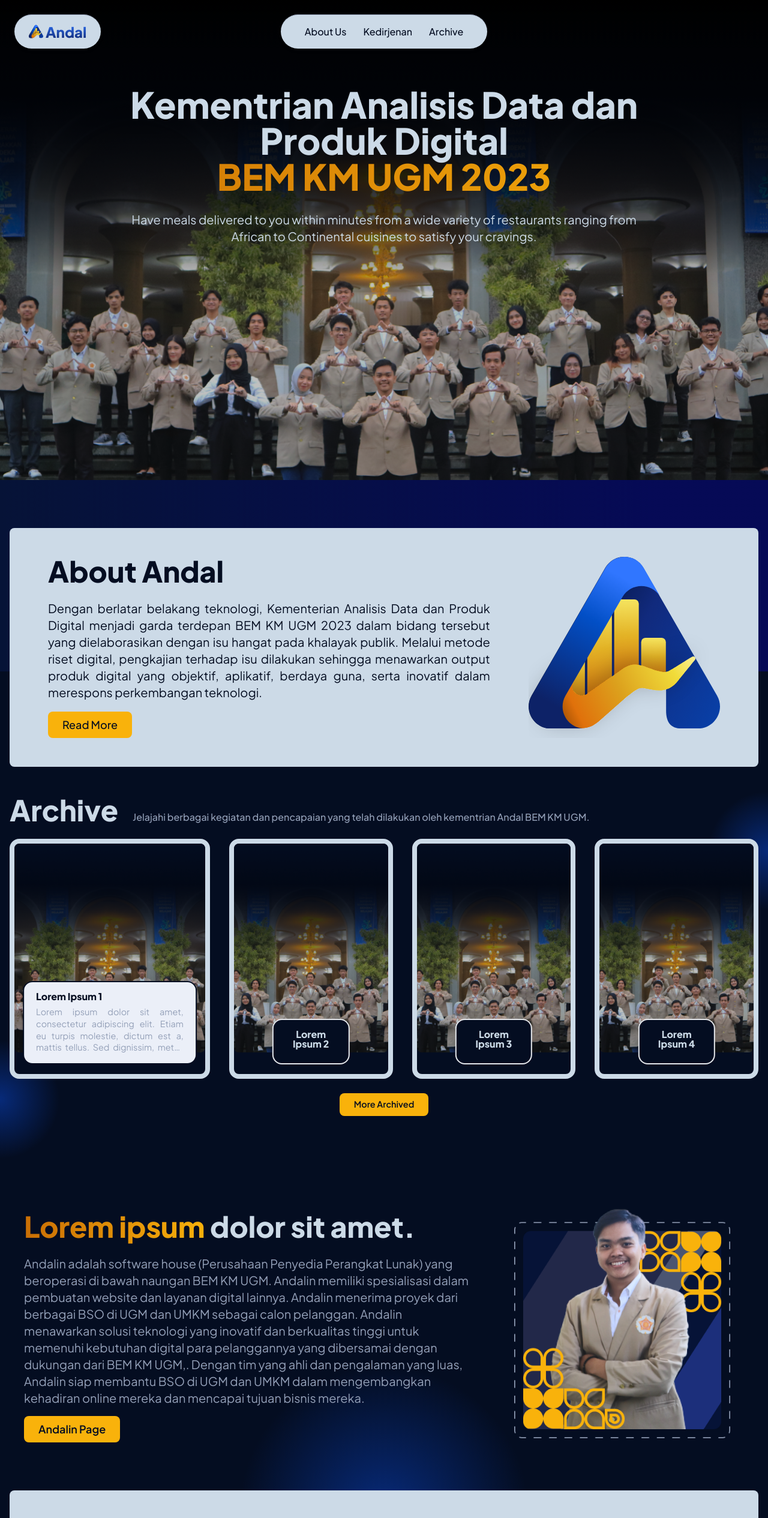
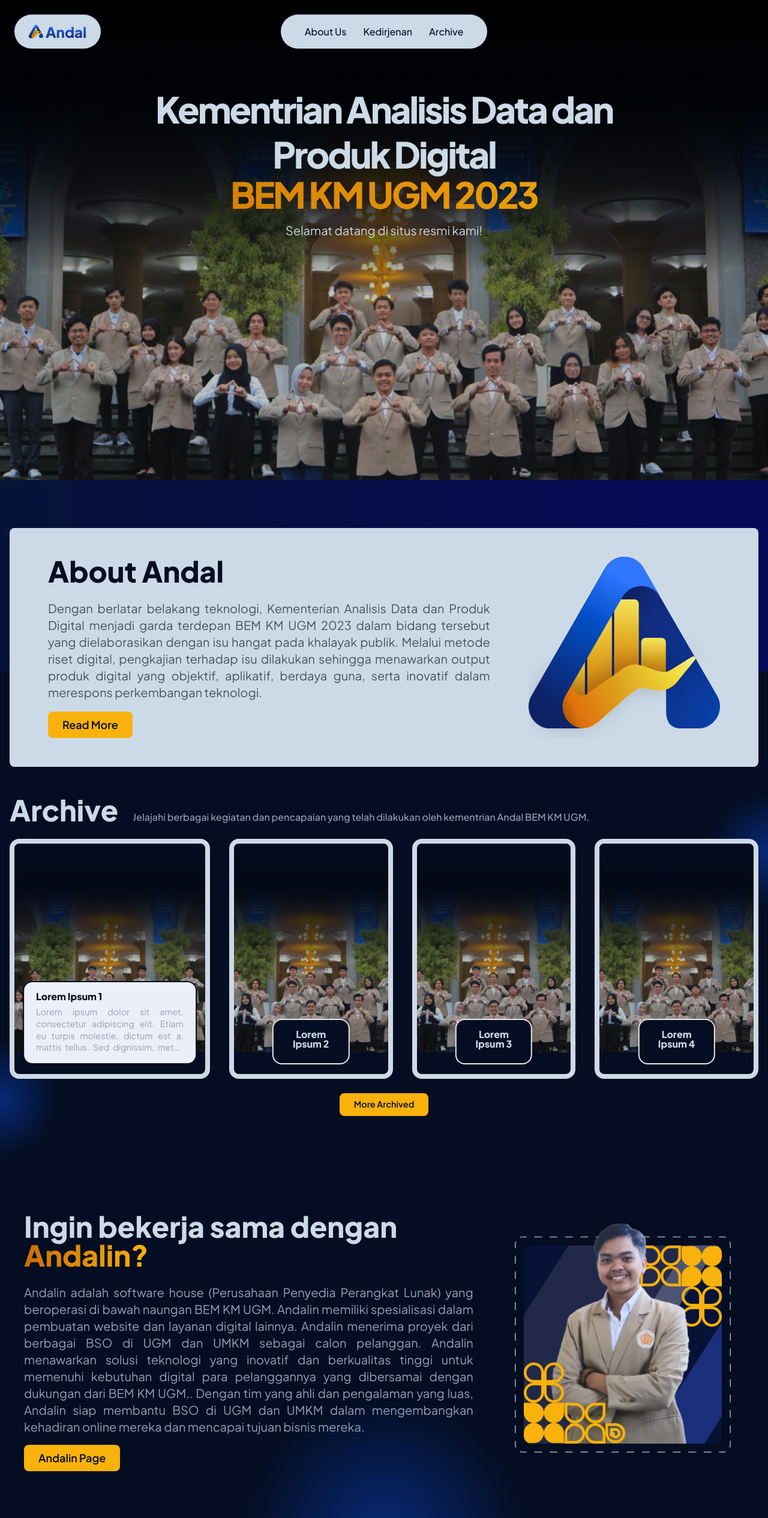
Before and after one commit to PD-Andal-BEM-KM-2022/andal-web, a Next.js app: page / in a window 1280 px wide. Shown: the top 2530 px of the page at 60% size. Built offline with nearby package versions, Linux system fonts and the light colour scheme.

Commit message:
fix - home content & layout

```diff
--- a/src/components/archive/Archives.tsx
+++ b/src/components/archive/Archives.tsx
@@ -473,7 +473,7 @@
               <h2 className="font-extrabold text-4xl leading-none mb-4">
                 {archive.title}
               </h2>
-              <p className="font-medium text-justify pr-4 overflow-auto flex-1 max-h-[72vh]">
+              <p className="font-medium text-justify overflow-auto flex-1 max-h-[72vh]">
                 {archive.description}
               </p>
             </div>
--- a/src/components/home/About.tsx
+++ b/src/components/home/About.tsx
@@ -27,7 +27,7 @@
               <h2 className="hidden lg:inline-block text-andal-darkblue lg:text-5xl font-extrabold mb-6">
                 About Andal
               </h2>
-              <p className="text-andal-darkblue text-ss lg:text-xl leading-tight text-justify max-h-[270px] overflow-auto pr-2 about-home lg:max-h-full">
+              <p className="text-andal-darkgreyblue text-ss lg:text-xl leading-tight text-justify max-h-[270px] overflow-auto pr-2 about-home lg:max-h-full">
                 Dengan berlatar belakang teknologi, Kementerian Analisis Data
                 dan Produk Digital menjadi garda terdepan BEM KM UGM 2023 dalam
                 bidang tersebut yang dielaborasikan dengan isu hangat pada
@@ -38,7 +38,7 @@
               </p>
             </div>
             <Link href="/about">
-              <button className="text-ss font-medium text-andal-darkblue bg-andal-button-orange px-6 py-2 rounded-lg mx-auto block mt-4 lg:text-lg lg:mr-auto lg:ml-0">
+              <button className="text-ss font-semibold text-andal-darkblue bg-andal-button-orange px-6 py-2 rounded-lg mx-auto block mt-4 lg:text-lg lg:mr-auto lg:ml-0">
                 Read More
               </button>
             </Link>
--- a/src/components/home/Hero.tsx
+++ b/src/components/home/Hero.tsx
@@ -1,20 +1,18 @@
 const Hero = () => {
   return (
     <>
-      <main className="bg-[url(/images/hero.png)] bg-no-repeat bg-bottom bg-[length:185%] lg:bg-cover pt-24 lg:pt-36 overflow-hidden h-screen">
-        <div className="relative z-10 leading-snug">
+      <main className="bg-[url(/images/hero.png)] bg-no-repeat bg-bottom bg-[length:250%] lg:bg-cover pt-24 lg:pt-36 overflow-hidden h-screen">
+        <div className="relative z-10">
           <h1 className="text-2xl text-center font-extrabold text-andal-lightblue mx-auto lg:text-6xl">
-            <p className="w-[70%] mx-auto ">
+            <p className="w-[70%] mx-auto tracking-tighter leading-tight">
               Kementrian Analisis Data dan Produk Digital
             </p>
-            <p className="block text-transparent bg-clip-text bg-gradient-to-r from-andal-orange to-andal-yellow">
+            <p className="block text-transparent bg-clip-text bg-gradient-to-r from-andal-orange to-andal-yellow tracking-tighter">
               BEM KM UGM 2023
             </p>
           </h1>
-          <p className="text-ss lg:text-xl text-center mt-7 w-[70%] mx-auto">
-            Have meals delivered to you within minutes from a wide variety of
-            restaurants ranging from African to Continental cuisines to satisfy
-            your cravings.
+          <p className="text-ss lg:text-xl text-center mt-4 whitespace-nowrap mx-auto">
+            Selamat datang di situs resmi kami!
           </p>
         </div>
         <div className="bg-gradient-to-b from-black to-transparent absolute top-0 w-full h-[60vh]" />
--- a/src/components/home/Lead.tsx
+++ b/src/components/home/Lead.tsx
@@ -4,7 +4,7 @@
 const Lead = () => {
   return (
     <>
-      <section className="mt-28 px-10 mb-24 container mx-auto lg:grid lg:grid-cols-[1.3fr_0.7fr] relative lg:gap-x-10 overflow-x-clip overflow-y-visible ">
+      <section className="mt-28 px-10 mb-24 container mx-auto lg:grid lg:grid-cols-[1.3fr_0.7fr] relative lg:gap-x-12 overflow-x-clip overflow-y-visible ">
         <div className="flex relative justify-center lg:order-2 lg:flex lg:items-center mx-10 lg:mx-0">
           <Image
             src="/images/lead-n-bg.png"
@@ -18,12 +18,12 @@
         </div>
         <div className="lg:flex lg:flex-col lg:justify-center relative z-10">
           <h2 className="text-[2rem] font-extrabold text-center leading-none mt-12 lg:text-5xl lg:text-start">
+            Ingin bekerja sama dengan{" "}
             <span className="text-transparent bg-clip-text bg-gradient-to-r from-andal-orange to-andal-yellow">
-              Lorem ipsum{" "}
+              Andalin?
             </span>
-            dolor sit amet.
           </h2>
-          <p className="text-center text-andal-lightgrey mt-6 lg:text-start lg:text-xl">
+          <p className="text-justify text-andal-lightgrey mt-6 lg:text-xl">
             Andalin adalah software house (Perusahaan Penyedia Perangkat Lunak)
             yang beroperasi di bawah naungan BEM KM UGM. Andalin memiliki
             spesialisasi dalam pembuatan website dan layanan digital lainnya.
--- a/tailwind.config.js
+++ b/tailwind.config.js
@@ -19,6 +19,7 @@
         "andal-darkblue": "#040D21",
         "andal-lightgrey": "#94A0B8",
         "andal-lightgreyblue": "#94A0B8",
+        "andal-darkgreyblue": "#4A5261",
         "andal-orange": "#C96E05",
         "andal-yellow": "#F1DC39",
         "andal-button-orange": "#F9B20B",
```
